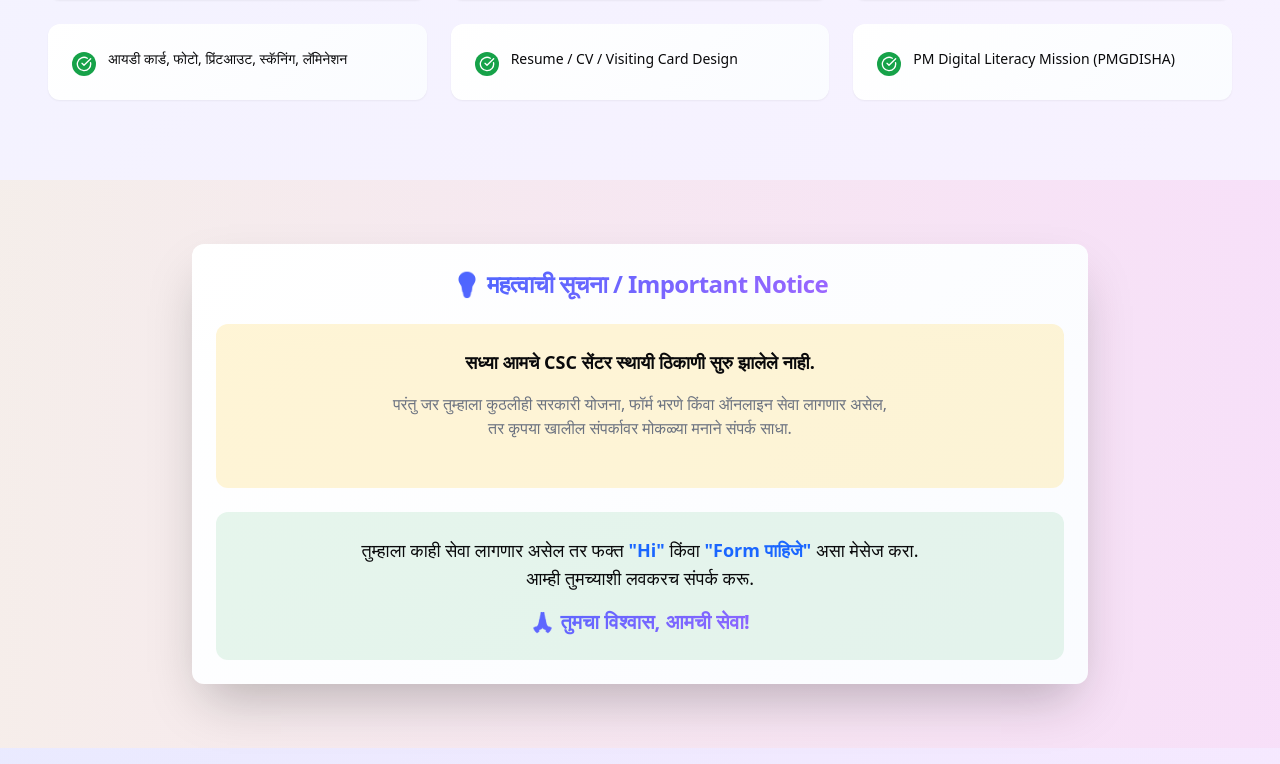
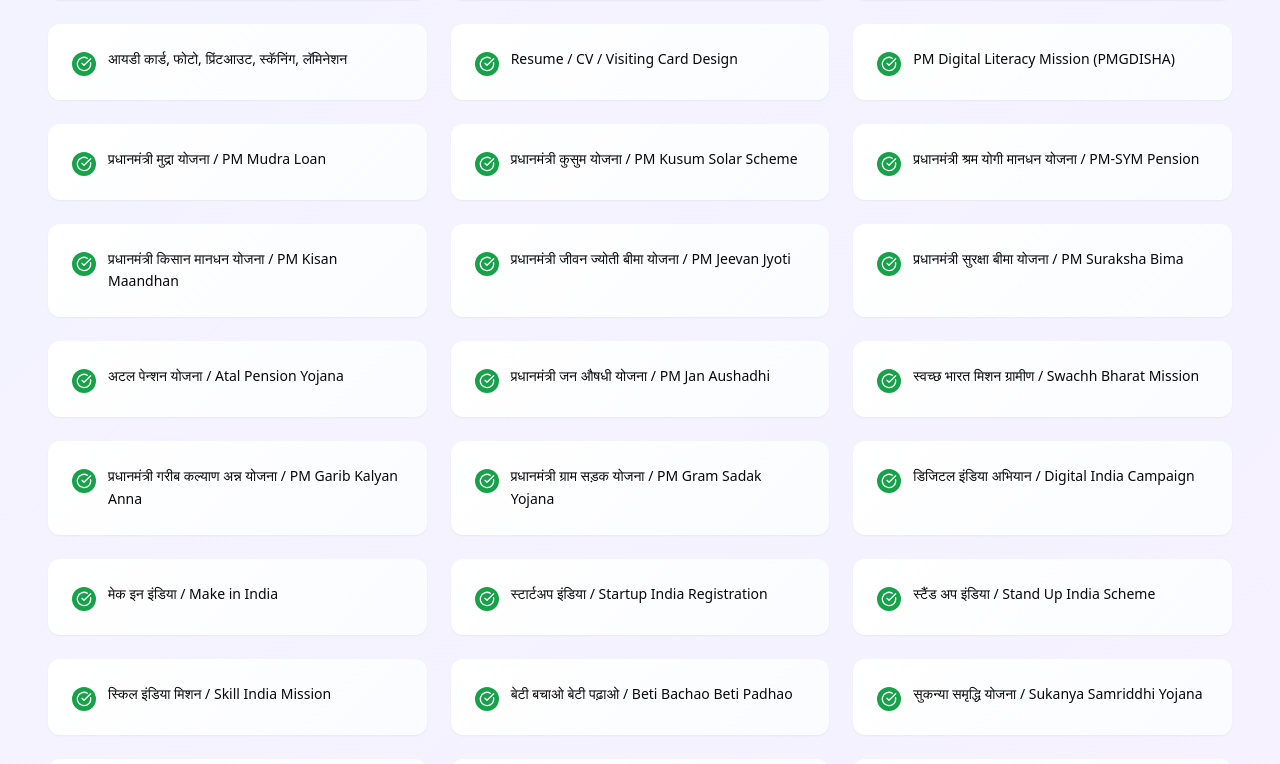
Before and after one commit to Govardhane/seva-mitra-portal, a React (Vite) app: page / in a window 1280 px wide. Shown: the part 2029-2793 px from the top of the page. Built offline with nearby package versions, Linux system fonts and the light colour scheme.

Commit message:
Update schemes and remove photo
Add new central and state government schemes to the website. Remove the user's photo from the website.

```diff
--- a/src/pages/Index.tsx
+++ b/src/pages/Index.tsx
@@ -36,7 +36,62 @@ const Index = () => {
     "CSC TEC सर्टिफिकेट प्रशिक्षण व नोंदणी",
     "आयडी कार्ड, फोटो, प्रिंटआउट, स्कॅनिंग, लॅमिनेशन",
     "Resume / CV / Visiting Card Design",
-    "PM Digital Literacy Mission (PMGDISHA)"
+    "PM Digital Literacy Mission (PMGDISHA)",
+
+    // केंद्र सरकारच्या नवीन योजना / New Central Government Schemes
+    "प्रधानमंत्री मुद्रा योजना / PM Mudra Loan",
+    "प्रधानमंत्री कुसुम योजना / PM Kusum Solar Scheme",
+    "प्रधानमंत्री श्रम योगी मानधन योजना / PM-SYM Pension",
+    "प्रधानमंत्री किसान मानधन योजना / PM Kisan Maandhan",
+    "प्रधानमंत्री जीवन ज्योती बीमा योजना / PM Jeevan Jyoti",
+    "प्रधानमंत्री सुरक्षा बीमा योजना / PM Suraksha Bima",
+    "अटल पेन्शन योजना / Atal Pension Yojana",
+    "प्रधानमंत्री जन औषधी योजना / PM Jan Aushadhi",
+    "स्वच्छ भारत मिशन ग्रामीण / Swachh Bharat Mission",
+    "प्रधानमंत्री गरीब कल्याण अन्न योजना / PM Garib Kalyan Anna",
+    "प्रधानमंत्री ग्राम सड़क योजना / PM Gram Sadak Yojana",
+    "डिजिटल इंडिया अभियान / Digital India Campaign",
+    "मेक इन इंडिया / Make in India",
+    "स्टार्टअप इंडिया / Startup India Registration",
+    "स्टैंड अप इंडिया / Stand Up India Scheme",
+    "स्किल इंडिया मिशन / Skill India Mission",
+    "बेटी बचाओ बेटी पढ़ाओ / Beti Bachao Beti Padhao",
+    "सुकन्या समृद्धि योजना / Sukanya Samriddhi Yojana",
+
+    // राज्य सरकारच्या योजना / State Government Schemes
+    "महात्मा ज्योतिबा फुले जन आरोग्य योजना / Mahatma Jyotiba Phule Scheme",
+    "शिव भोजन योजना / Shiv Bhojan Yojana",
+    "श्रमिक सुरक्षा योजना / Shramik Suraksha Yojana",
+    "महाराष्ट्र कृषि पंप कनेक्शन योजना / Maharashtra Krishi Pump",
+    "नांदेड़ वाटर ग्रिड योजना / Nanded Water Grid",
+    "महाराष्ट्र सौर उर्जा नीति / Maharashtra Solar Energy Policy",
+    "महाराष्ट्र वन विकास निगम / Maharashtra Forest Development",
+    "महाराष्ट्र रोजगार हमी योजना / Maharashtra Employment Guarantee",
+    "अन्नपूर्णा योजना / Annapurna Yojana",
+    "स्वाधार योजना / Swadhar Yojana",
+    "कन्या भाग्यश्री योजना / Kanya Bhagyashree Yojana",
+    "राजश्री योजना / Rajshri Yojana",
+    "वारकरी सेवा योजना / Warkari Seva Yojana",
+    "कृषी विद्युत कनेक्शन / Agriculture Electricity Connection",
+
+    // शिक्षण संबंधित सेवा / Education Related Services
+    "शाळेत प्रवेश / School Admission",
+    "शिष्यवृत्ती अर्ज / Scholarship Applications",
+    "मी शिक्षण शिष्यवृत्ती / Mi Shikshan Scholarship",
+    "EBC शिष्यवृत्ती / EBC Scholarship",
+    "OBC शिष्यवृत्ती / OBC Scholarship",
+    "अनुसूचित जाती शिष्यवृत्ती / SC Scholarship",
+    "अनुसूचित जमाती शिष्यवृत्ती / ST Scholarship",
+
+    // अन्य महत्वाच्या सेवा / Other Important Services
+    "कोविड व्हॅक्सिनेशन सर्टिफिकेट / Covid Vaccination Certificate",
+    "आयुर्वेद डॉक्टर ऑनलाइन सल्ला / Ayurveda Doctor Online",
+    "टेली मेडिसिन सेवा / Tele Medicine Services",
+    "कृषी सल्ला सेवा / Agriculture Advisory Services",
+    "हवामान माहिती / Weather Information Services",
+    "गोरगरीब योजना / Gor Garib Yojana",
+    "जल जीवन मिशन / Jal Jeevan Mission",
+    "उज्ज्वला गॅस कनेक्शन / Ujjwala Gas Connection"
   ];
 
   return (
@@ -265,8 +320,8 @@ const Index = () => {
 
           <div className="text-center mt-12">
             <div className="inline-flex items-center space-x-6 gradient-card rounded-2xl p-8 shadow-2xl hover-scale">
-              <div className="w-24 h-24 rounded-full overflow-hidden border-4 border-primary/20">
-                <img src="/lovable-uploads/ac6c80b2-c895-4f87-81e4-6559dcf19061.png" alt="Krishna Jivan Govardhane" className="w-full h-full object-cover" />
+              <div className="w-24 h-24 rounded-full flex items-center justify-center bg-primary/10 border-4 border-primary/20">
+                <Users className="w-12 h-12 text-primary" />
               </div>
               <div className="text-left">
                 <h3 className="text-2xl font-bold text-gradient">Krishna Jivan Govardhane</h3>
```
